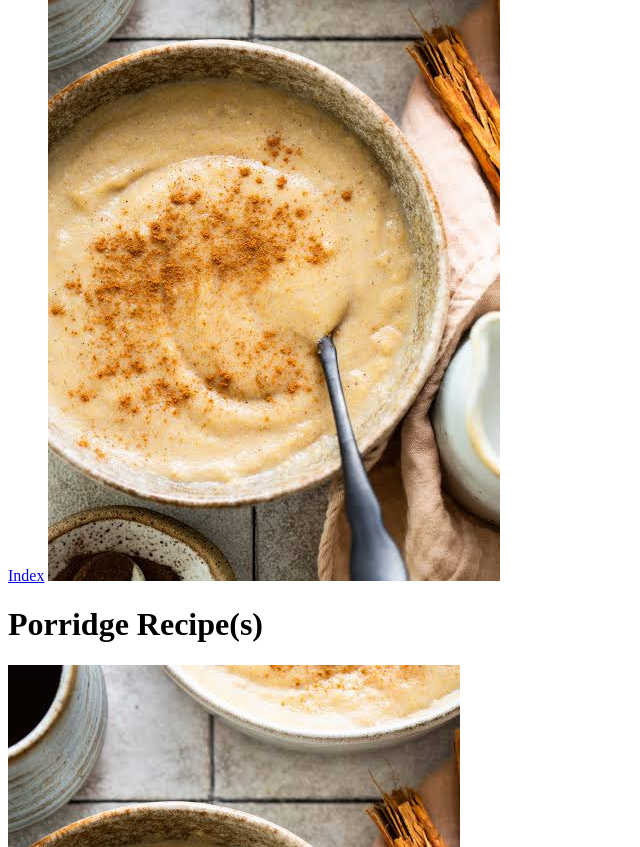
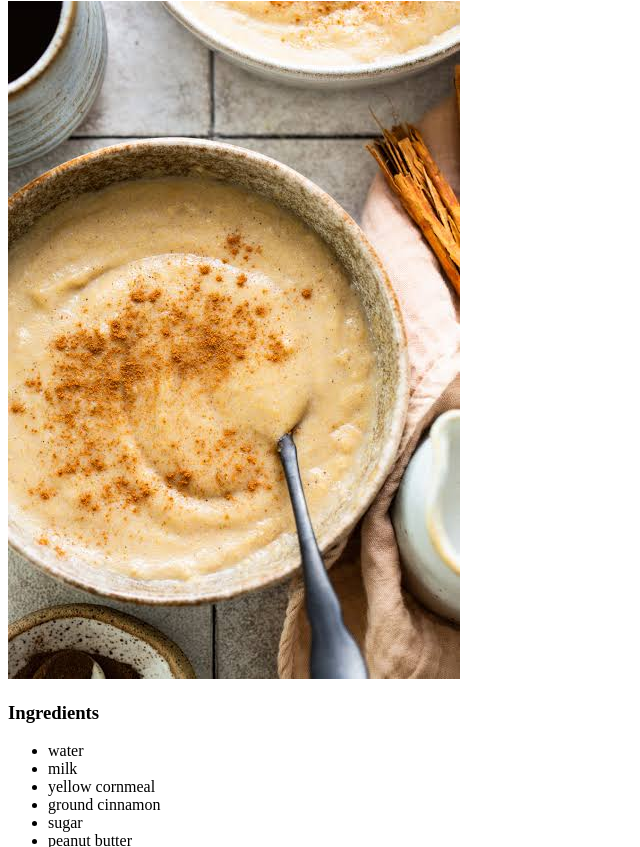
Before and after one commit to Thembie13/odin-recipes, a plain HTML site: page recipes/porridge.html in a window 1280 px wide. Shown: the part 105-952 px from the top of the page, without its empty margins (0-640 px from the left). Drawn offline with Linux system fonts and the light colour scheme.

Commit message:
fixed image and added ingredients to porridge

```diff
--- a/recipes/porridge.html
+++ b/recipes/porridge.html
@@ -8,9 +8,18 @@
 <body>
     <header>
         <a href="../index.html">Index</a>
-        <img src="../images/porridge.jpg">
     </header>
     <h1>Porridge Recipe(s)</h1>
-     <img src="../images/porridge.jpg">
+    <img src="../images/porridge.jpg">
+    <h3>Ingredients</h3>
+    <ul>
+        <li>water</li>
+        <li>milk</li>
+        <li>yellow cornmeal</li>
+        <li>ground cinnamon</li>
+        <li>sugar</li>
+        <li>peanut butter</li>
+    </ul>
+    <h3>Steps</h3>
 </body>
 </html>
```
